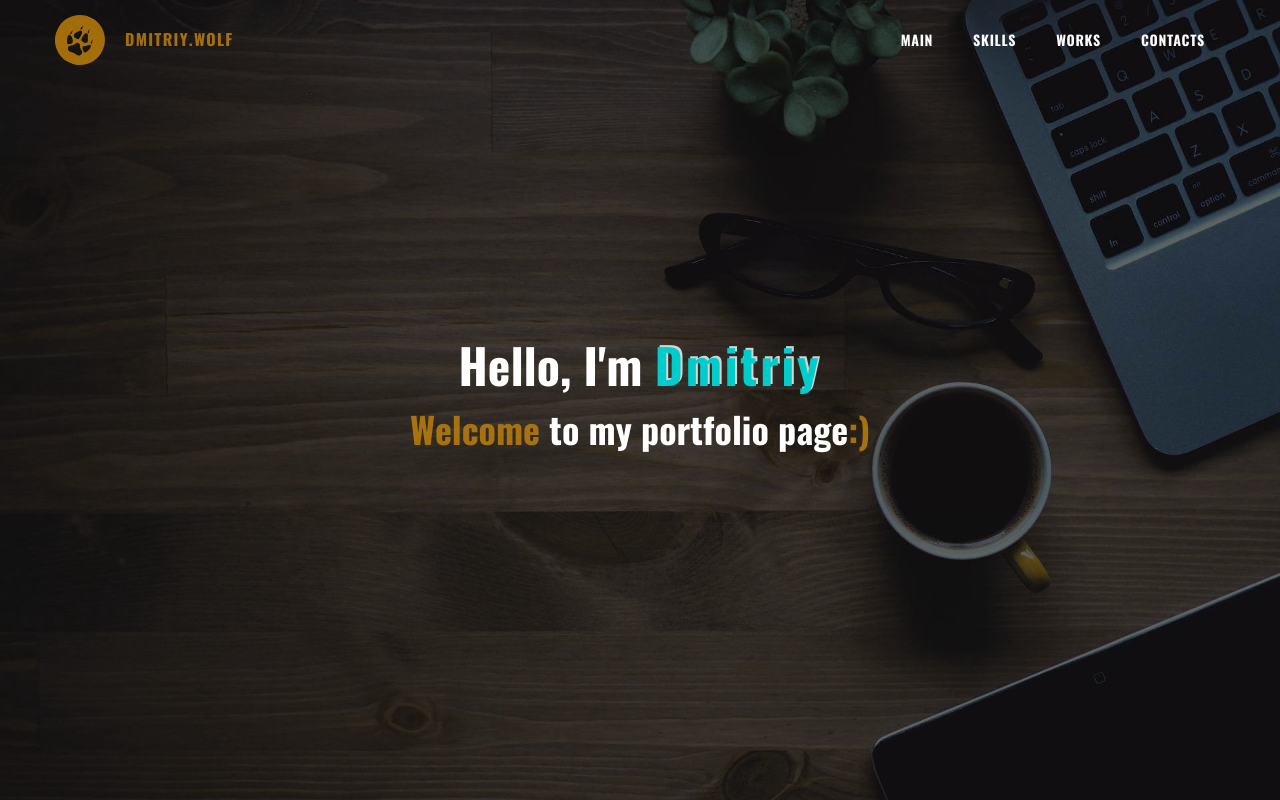
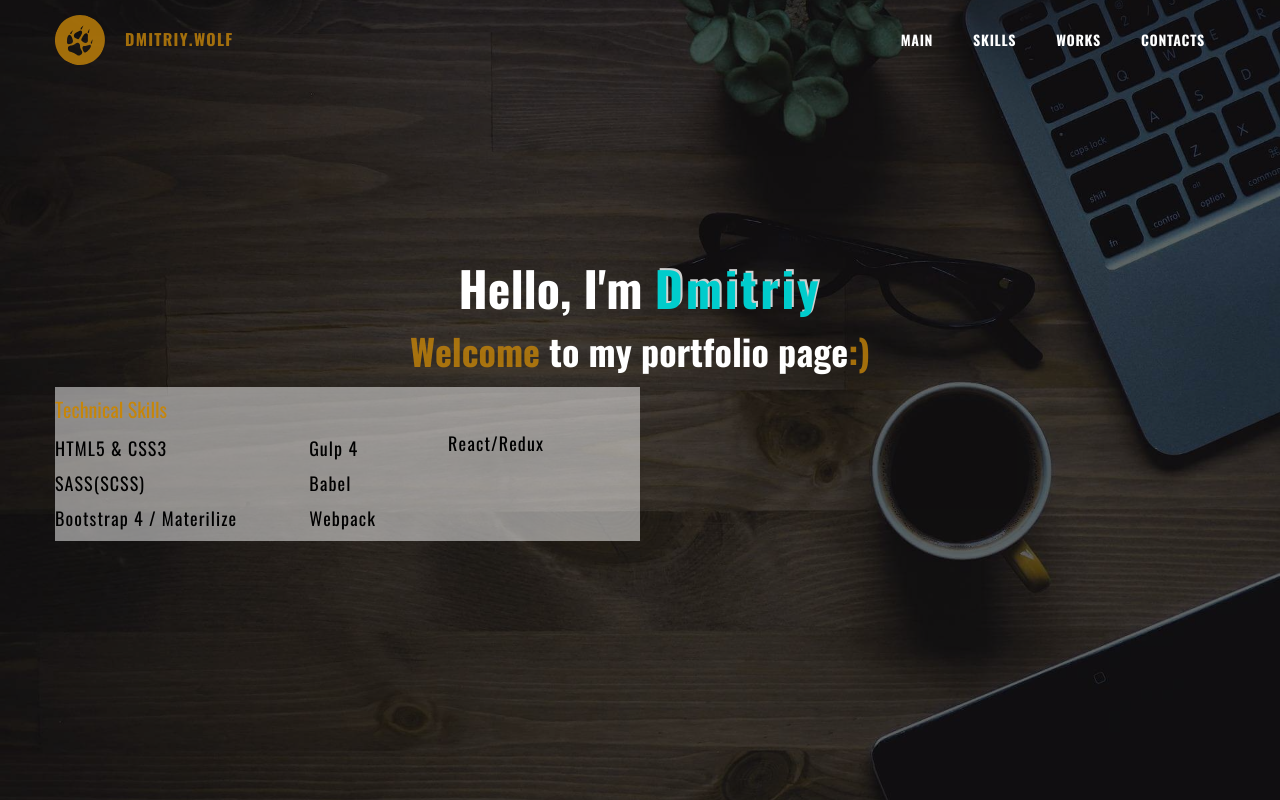
Before and after one commit to dmitriywolf/portfolio, a React app: page / in a window 1280 px wide. Built offline with nearby package versions, Linux system fonts and the light colour scheme.

Commit message:
add skills

```diff
--- a/src/components/app-title/app-title.css
+++ b/src/components/app-title/app-title.css
@@ -14,3 +14,14 @@
   font-size: 48px;
   transition: color 2s linear;
 }
+
+
+.green-text {
+  color: #00cccc;
+  text-shadow: 2px -2px 0 rgba(255, 255, 255, 0.8);
+  letter-spacing: 0.06em;
+}
+
+.brown-text {
+  color: rgba(198, 133, 9, 0.8);
+}
--- a/src/components/app/app.css
+++ b/src/components/app/app.css
@@ -60,16 +60,6 @@ p {
 
 a {
   text-decoration: none;
-}
-
-.green-text {
-  color: #00cccc;
-  text-shadow: 2px -2px 0 rgba(255, 255, 255, 0.8);
-  letter-spacing: 0.06em;
-}
-
-.brown-text {
-  color: rgba(198, 133, 9, 0.8);
 }
 
 
--- a/src/components/app/app.jsx
+++ b/src/components/app/app.jsx
@@ -1,11 +1,13 @@
 import React, {Component} from 'react';
 import './app.css';
+import './img/sprite.svg';
 
 import Logo from "../logo";
 import Nav from "../nav";
 import Burger from "../burger";
 
 import AppTitle from "../app-title";
+import Skills from "../skills";
 
 export default class App extends Component {
 
@@ -27,10 +29,9 @@ export default class App extends Component {
             <div className="app__container">
               <div className="app__inner">
 
-
-
                 <AppTitle/>
 
+                <Skills/>
 
 
 
--- /dev/null
+++ b/src/components/skills/index.js
@@ -0,0 +1,3 @@
+import Skills from "./skills.jsx";
+
+export default Skills;
--- /dev/null
+++ b/src/components/skills/skills.css
@@ -0,0 +1,50 @@
+.skills {
+  width: 50%;
+  padding: 10px 0;
+  background-color: rgba(255, 255, 255, 0.5);
+}
+
+.skills__title {
+  font-size: 20px;
+  font-weight: 400;
+  color: rgb(198, 133, 9);
+}
+
+.skills__inner {
+  display: flex;
+  flex-wrap: wrap;
+}
+
+
+.skills__list {
+  padding: 10px 40px 0 0;
+}
+
+
+
+
+
+.skills__item {
+  display: flex;
+  flex-direction: row;
+
+  align-items: center;
+
+  margin: 5px 0;
+  padding-bottom: 5px;
+  font-size: 18px;
+  line-height: 1.4;
+  letter-spacing: 0.06em;
+}
+
+.skills__item:last-child {
+  margin: 0;
+  padding-bottom: 0;
+}
+
+.skills__icon-wrapper {
+  display: flex;
+  justify-content: center;
+  align-content: center;
+  margin-left: 10px;
+}
--- /dev/null
+++ b/src/components/skills/skills.jsx
@@ -0,0 +1,95 @@
+import React from 'react';
+import './skills.css';
+
+const Skills = () => {
+
+  return (
+      <div className="skills">
+
+        <h3 className="skills__title">Technical Skills</h3>
+
+        <div className="skills__inner">
+          <ul className="skills__list">
+            <li className="skills__item">
+              <p>HTML5 & CSS3</p>
+              <div className="skills__icon-wrapper">
+                <svg className="skills__icon" width='22px' height="22px">
+                  <use xlinkHref="./img/sprite.svg#icon-html"/>
+                </svg>
+                <svg className="skills__icon" width='22px' height="22px">
+                  <use xlinkHref="./img/sprite.svg#icon-css"/>
+                </svg>
+              </div>
+            </li>
+
+            <li className="skills__item">
+              <p>SASS(SCSS)</p>
+              <div className="skills__icon-wrapper">
+                <svg className="skills__icon" width='22px' height="22px">
+                  <use xlinkHref="img/sprite.svg#icon-sass"/>
+                </svg>
+              </div>
+            </li>
+
+            <li className="skills__item">
+              <p>Bootstrap 4 / Materilize</p>
+              <div className="skills__icon-wrapper">
+                <svg className="skills__icon" width='22px' height="22px">
+                  <use xlinkHref="img/sprite.svg#icon-bootstrap"/>
+                </svg>
+              </div>
+            </li>
+          </ul>
+
+          <ul className="skills__list">
+            <li className="skills__item">
+              <p>Gulp 4</p>
+              <div className="skills__icon-wrapper">
+                <svg className="skills__icon" width='22px' height="22px">
+                  <use xlinkHref="img/sprite.svg#icon-gulp"/>
+                </svg>
+              </div>
+            </li>
+
+            <li className="skills__item">
+              <p>Babel</p>
+              <div className="skills__icon-wrapper">
+                <svg className="skills__icon" width='24px' height="24px">
+                  <use xlinkHref="img/sprite.svg#icon-babel"/>
+                </svg>
+              </div>
+            </li>
+
+            <li className="skills__item">
+              <p>Webpack</p>
+              <div className="skills__icon-wrapper">
+                <svg className="skills__icon" width='22px' height="22px">
+                  <use xlinkHref="img/sprite.svg#icon-webpack"/>
+                </svg>
+              </div>
+            </li>
+          </ul>
+
+          <ul className="skills__list">
+            <li className="skills__item">
+              <p>React/Redux</p>
+              <div className="skills__icon-wrapper">
+                <svg className="skills__icon" width='22px' height="22px">
+                  <use xlinkHref="img/sprite.svg#icon-react"/>
+                </svg>
+                <svg className="skills__icon" width='22px' height="22px">
+                  <use xlinkHref="img/sprite.svg#icon-redux"/>
+                </svg>
+              </div>
+            </li>
+          </ul>
+        </div>
+
+
+
+
+      </div>
+  );
+};
+
+export default Skills;
--- a/webpack.config.js
+++ b/webpack.config.js
@@ -50,15 +50,29 @@ module.exports = (env = {}) => {
 
       // Loading images
       {
-        test: /\.(png|jpg|jpeg|gif|ico)$/,
+        test: /\.(png|jpg|jpeg|gif|ico|svg)$/,
         use: [
           {
             loader: 'file-loader',
             options: {
-              outputPath: 'images',
+              outputPath: 'img',
               name: '[name]-[sha1:hash:7].[ext]'
             }
         }
+        ]
+      },
+
+      // Loading SVG
+      {
+        test: /\.svg$/,
+        use: [
+          {
+            loader: 'file-loader',
+            options: {
+              outputPath: 'img',
+              name: '[name].[ext]'
+            }
+          }
         ]
       },
 
```
Also changed, not shown: src/components/app/img/sprite.svg (added), 8 other files (tests, documents, lock files or other folders).
